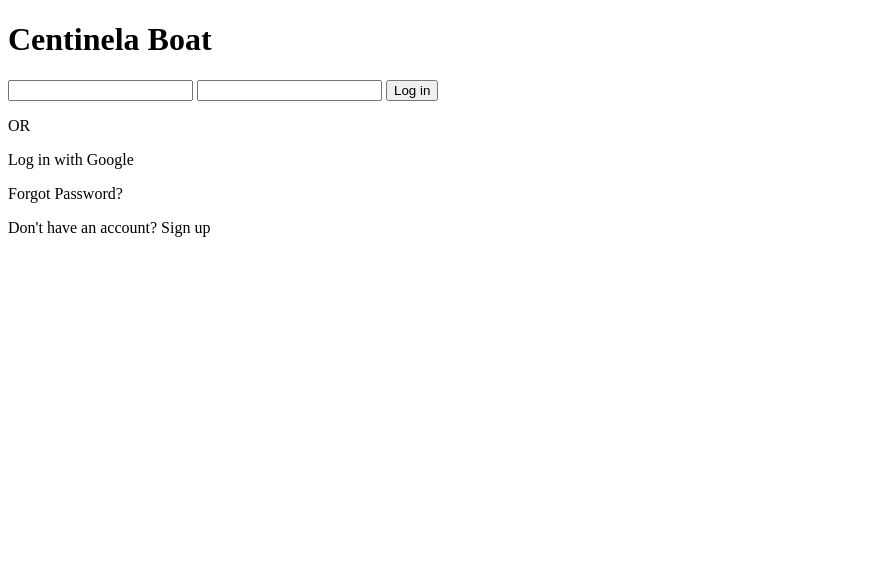
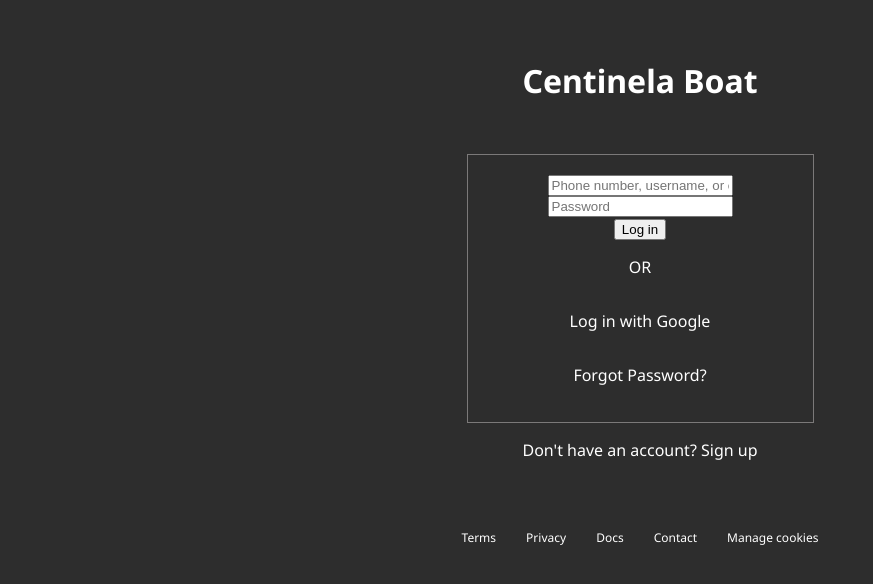
Before and after one commit to Pedrofigmedeiros/boat-project, a plain HTML site: page software/login-page.html in a window 1280 px wide. Shown: the whole page, without its empty margins (0-873 px from the left). Drawn offline with Linux system fonts and the light colour scheme.

Commit message:
Organizing the log-in page and setting to dark mode

```diff
--- a/software/login-page.html
+++ b/software/login-page.html
@@ -6,22 +6,36 @@
     <meta charset="UTF-8" />
     <link rel="Icon" href="images/Ilustração-barco.webp" />
     <link rel="stylesheet" href="styles/login.css" />
+    <link rel="preconnect" href="https://fonts.googleapis.com" />
+    <link rel="preconnect" href="https://fonts.gstatic.com" crossorigin />
+    <link
+      href="https://fonts.googleapis.com/css2?family=Noto+Sans:ital,wght@0,100..900;1,100..900&display=swap"
+      rel="stylesheet"
+    />
   </head>
   <body>
     <header>
       <h1>Centinela Boat</h1>
     </header>
     <main>
-      <input type="Phone number, username or email" />
-      <input type="Password" />
+      <section class="box">
+        <input type="text" placeholder="Phone number, username, or email" />
+        <input type="password" placeholder="Password" />
         <a href="index.html">
           <button>Log in</button>
         </a>
         <p>OR</p>
         <p>Log in with Google</p>
         <p>Forgot Password?</p>
+      </section>
       <p>Don't have an account? Sign up</p>
     </main>
-    <footer></footer>
+    <footer>
+      <p>Terms</p>
+      <p>Privacy</p>
+      <p>Docs</p>
+      <p>Contact</p>
+      <p>Manage cookies</p>
+    </footer>
   </body>
 </html>
--- a/software/styles/login.css
+++ b/software/styles/login.css
@@ -0,0 +1,36 @@
+body {
+  font-family: "Noto Sans", sans-serif;
+  background-color: rgb(45, 45, 45);
+  color: white;
+}
+
+body,
+main,
+.box {
+  display: flex;
+  flex-direction: column;
+  justify-content: center;
+  align-items: center;
+}
+
+header {
+  margin: 30px;
+}
+
+.box {
+  border-width: 1px;
+  border-color: rgb(123, 121, 121);
+  border-style: solid;
+  padding: 20px;
+  padding-left: 80px;
+  padding-right: 80px;
+}
+
+footer {
+  display: flex;
+  justify-content: space-between;
+  gap: 30px;
+  align-items: center;
+  font-size: 12px;
+  margin: 40px;
+}
--- a/software/styles/main.css
+++ b/software/styles/main.css
@@ -1,3 +1,9 @@
+body {
+  font-family: "Noto Sans", sans-serif;
+  background-color: rgb(45, 45, 45);
+  color: white;
+}
+
 body,
 main,
 h2 {
```
Also changed, not shown: software/index.html (+6 -0 lines). Lines whose indentation alone changed are shown as unchanged.
